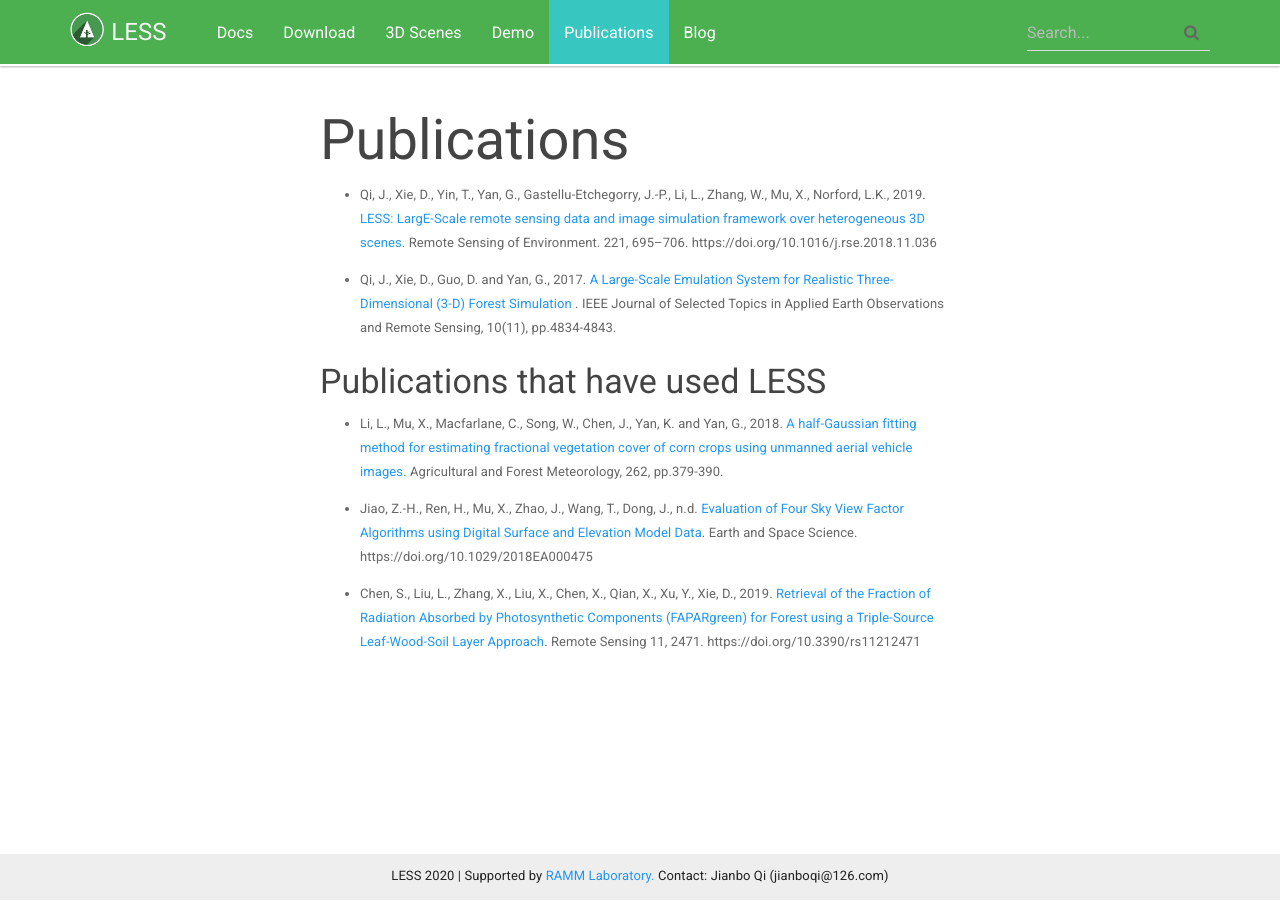
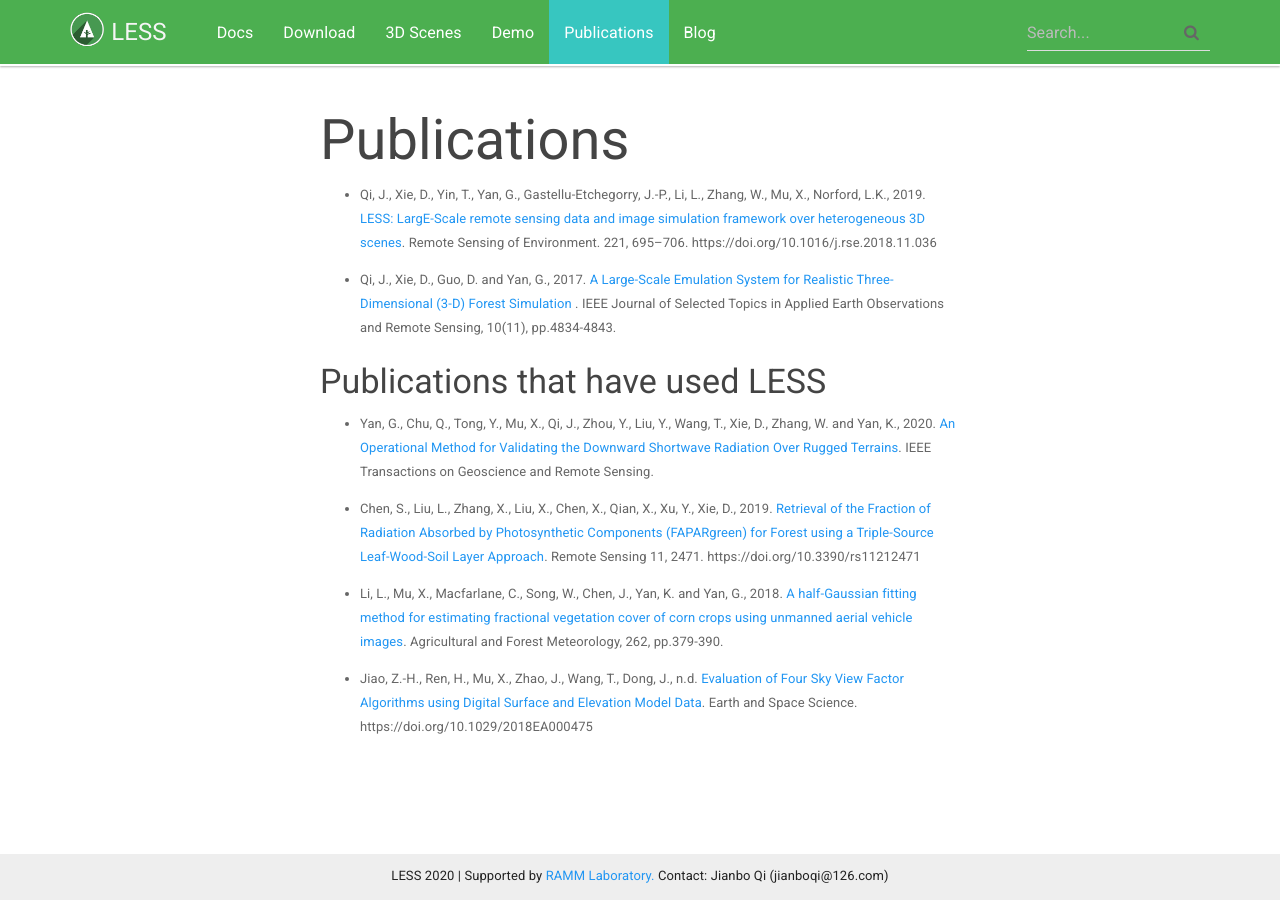
Before and after one commit to jianboqi/jianboqi.github.io, a Jekyll site: the page built from publications.md, in a window 1280 px wide. Built offline with Jekyll 4.4.1, drawn with Linux system fonts in a browser that asks for light colours; nearby versions of some CDN libraries.

Commit message:
Update publications.md

```diff
--- a/publications.md
+++ b/publications.md
@@ -10,8 +10,11 @@
 
 
 ### Publications that have used LESS
+
+* Yan, G., Chu, Q., Tong, Y., Mu, X., Qi, J., Zhou, Y., Liu, Y., Wang, T., Xie, D., Zhang, W. and Yan, K., 2020. [An Operational Method for Validating the Downward Shortwave Radiation Over Rugged Terrains](https://ieeexplore.ieee.org/abstract/document/9102394). IEEE Transactions on Geoscience and Remote Sensing.
+
+* Chen, S., Liu, L., Zhang, X., Liu, X., Chen, X., Qian, X., Xu, Y., Xie, D., 2019. [Retrieval of the Fraction of Radiation Absorbed by Photosynthetic Components (FAPARgreen) for Forest using a Triple-Source Leaf-Wood-Soil Layer Approach](https://www.mdpi.com/2072-4292/11/21/2471). Remote Sensing 11, 2471. https://doi.org/10.3390/rs11212471
+
 * Li, L., Mu, X., Macfarlane, C., Song, W., Chen, J., Yan, K. and Yan, G., 2018. [A half-Gaussian fitting method for estimating fractional vegetation cover of corn crops using unmanned aerial vehicle images](https://www.researchgate.net/publication/326827159_A_half-Gaussian_fitting_method_for_estimating_fractional_vegetation_cover_of_corn_crops_using_unmanned_aerial_vehicle_images). Agricultural and Forest Meteorology, 262, pp.379-390.
 
 * Jiao, Z.-H., Ren, H., Mu, X., Zhao, J., Wang, T., Dong, J., n.d. [Evaluation of Four Sky View Factor Algorithms using Digital Surface and Elevation Model Data](https://agupubs.onlinelibrary.wiley.com/doi/abs/10.1029/2018EA000475?af=R). Earth and Space Science. https://doi.org/10.1029/2018EA000475
-
-* Chen, S., Liu, L., Zhang, X., Liu, X., Chen, X., Qian, X., Xu, Y., Xie, D., 2019. [Retrieval of the Fraction of Radiation Absorbed by Photosynthetic Components (FAPARgreen) for Forest using a Triple-Source Leaf-Wood-Soil Layer Approach](https://www.mdpi.com/2072-4292/11/21/2471). Remote Sensing 11, 2471. https://doi.org/10.3390/rs11212471
```
